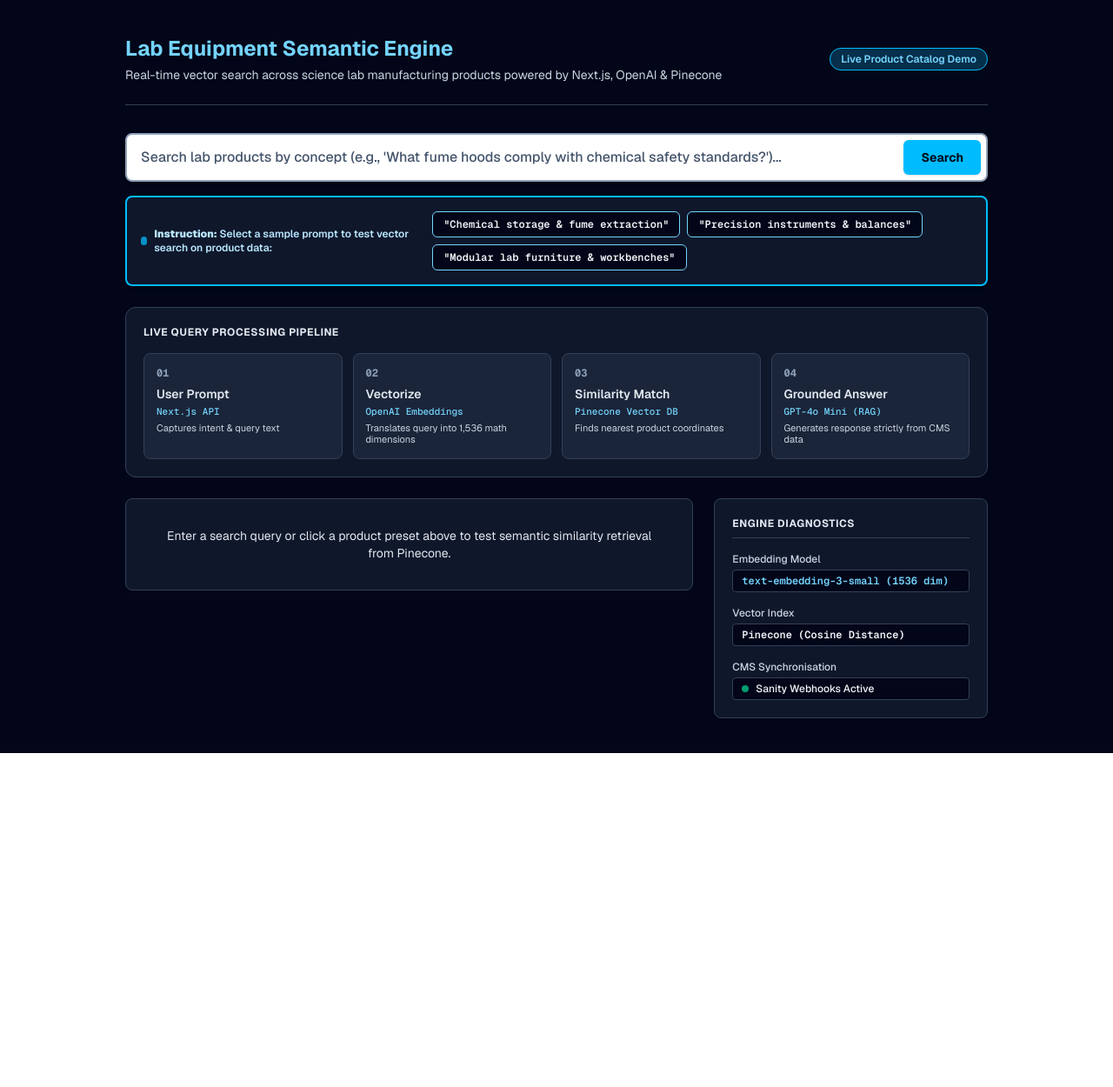
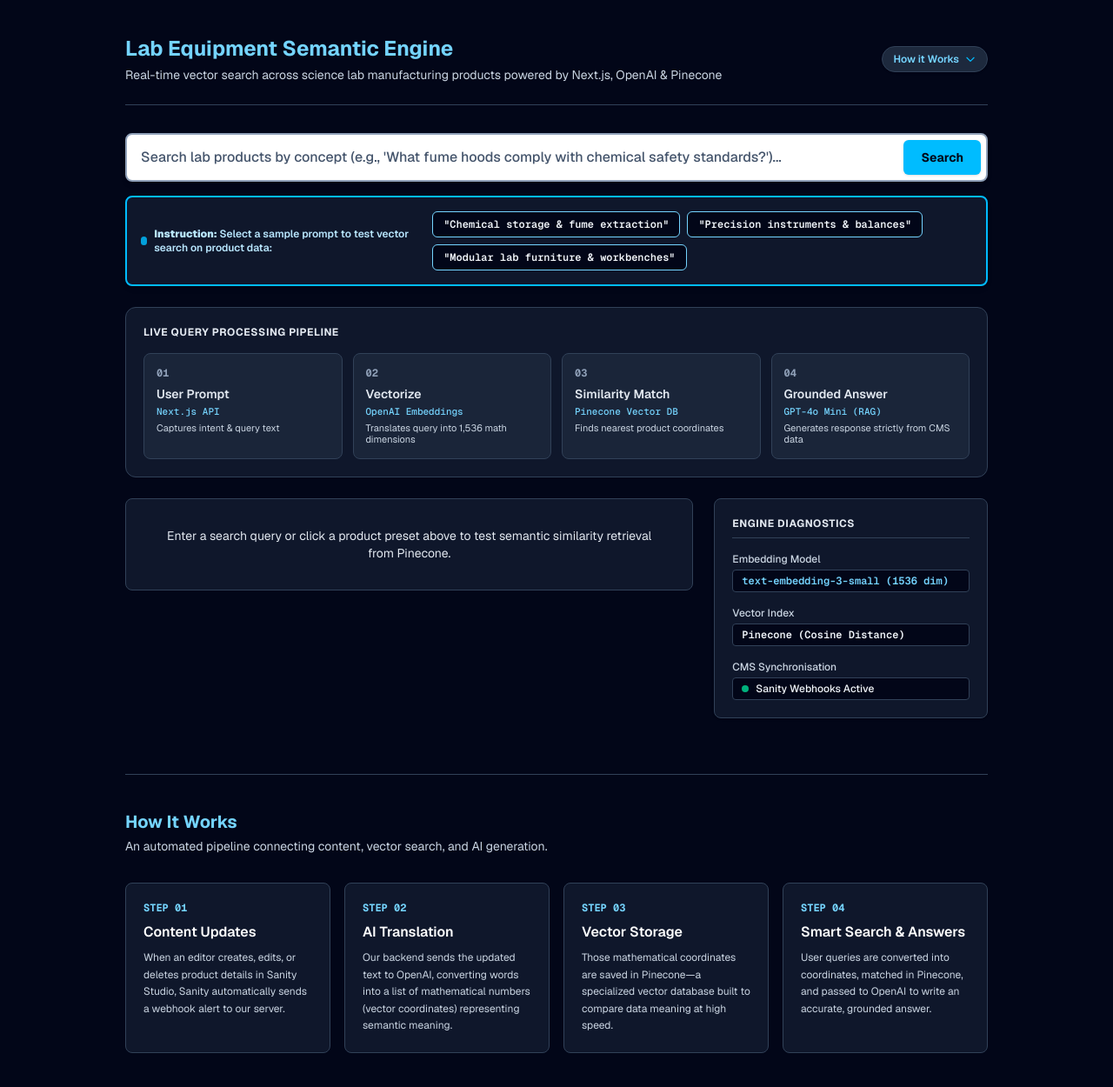
Before and after one commit to bpwhitehouse/discovery-engine, a Next.js app: page /demo in a window 1280 px wide. Shown: the top 1250 px of the page at 87% size. Before the commit the page ends 866 px from the top, so only its background shows below. Built offline with nearby package versions, Linux system fonts and the light colour scheme.

Commit message:
Explainer added to demo page

```diff
--- a/src/app/demo/page.tsx
+++ b/src/app/demo/page.tsx
@@ -162,9 +162,17 @@ export default function DiscoveryEngineDemo() {
                 Real-time vector search across science lab manufacturing products powered by Next.js, OpenAI &amp; Pinecone
               </p>
             </div>
-            <span className="w-fit bg-sky-950 text-sky-300 border border-sky-400 text-xs px-3 py-1 rounded-full font-semibold">
-              Live Product Catalog Demo
-            </span>
+
+            {/* How it Works Anchor Button */}
+            <a
+              href="#how-it-works"
+              className="w-fit inline-flex items-center gap-1.5 bg-slate-800 hover:bg-slate-700 text-sky-300 border border-slate-700 hover:border-sky-400 text-xs px-3 py-1.5 rounded-full font-semibold transition-all shadow-sm group"
+            >
+              <span>How it Works</span>
+              <svg className="w-3.5 h-3.5 text-sky-400 group-hover:translate-y-0.5 transition-transform" fill="none" stroke="currentColor" viewBox="0 0 24 24">
+                <path strokeLinecap="round" strokeLinejoin="round" strokeWidth="2" d="M19 9l-7 7-7-7" />
+              </svg>
+            </a>
           </div>
         </header>
 
@@ -323,6 +331,53 @@ export default function DiscoveryEngineDemo() {
           </div>
 
         </div>
+
+        {/* How It Works Explainer Section */}
+        <section id="how-it-works" className="mt-16 border-t border-slate-700 pt-10 pb-6 text-slate-100">
+          <div className="mb-8">
+            <h2 className="text-xl font-bold text-sky-300">How It Works</h2>
+            <p className="text-slate-300 text-sm mt-1">An automated pipeline connecting content, vector search, and AI generation.</p>
+          </div>
+
+          <div className="grid grid-cols-1 md:grid-cols-2 lg:grid-cols-4 gap-4">
+            {/* Step 1 */}
+            <div className="bg-slate-900 border border-slate-700 rounded-lg p-5 space-y-2">
+              <div className="text-xs font-mono font-bold text-sky-300">STEP 01</div>
+              <h3 className="text-base font-semibold text-white">Content Updates</h3>
+              <p className="text-xs text-slate-300 leading-relaxed">
+                When an editor creates, edits, or deletes product details in Sanity Studio, Sanity automatically sends a webhook alert to our server.
+              </p>
+            </div>
+
+            {/* Step 2 */}
+            <div className="bg-slate-900 border border-slate-700 rounded-lg p-5 space-y-2">
+              <div className="text-xs font-mono font-bold text-sky-300">STEP 02</div>
+              <h3 className="text-base font-semibold text-white">AI Translation</h3>
+              <p className="text-xs text-slate-300 leading-relaxed">
+                Our backend sends the updated text to OpenAI, converting words into a list of mathematical numbers (vector coordinates) representing semantic meaning.
+              </p>
+            </div>
+
+            {/* Step 3 */}
+            <div className="bg-slate-900 border border-slate-700 rounded-lg p-5 space-y-2">
+              <div className="text-xs font-mono font-bold text-sky-300">STEP 03</div>
+              <h3 className="text-base font-semibold text-white">Vector Storage</h3>
+              <p className="text-xs text-slate-300 leading-relaxed">
+                Those mathematical coordinates are saved in Pinecone—a specialized vector database built to compare data meaning at high speed.
+              </p>
+            </div>
+
+            {/* Step 4 */}
+            <div className="bg-slate-900 border border-slate-700 rounded-lg p-5 space-y-2">
+              <div className="text-xs font-mono font-bold text-sky-300">STEP 04</div>
+              <h3 className="text-base font-semibold text-white">Smart Search &amp; Answers</h3>
+              <p className="text-xs text-slate-300 leading-relaxed">
+                User queries are converted into coordinates, matched in Pinecone, and passed to OpenAI to write an accurate, grounded answer.
+              </p>
+            </div>
+          </div>
+        </section>
+
       </div>
     </div>
   );
```
